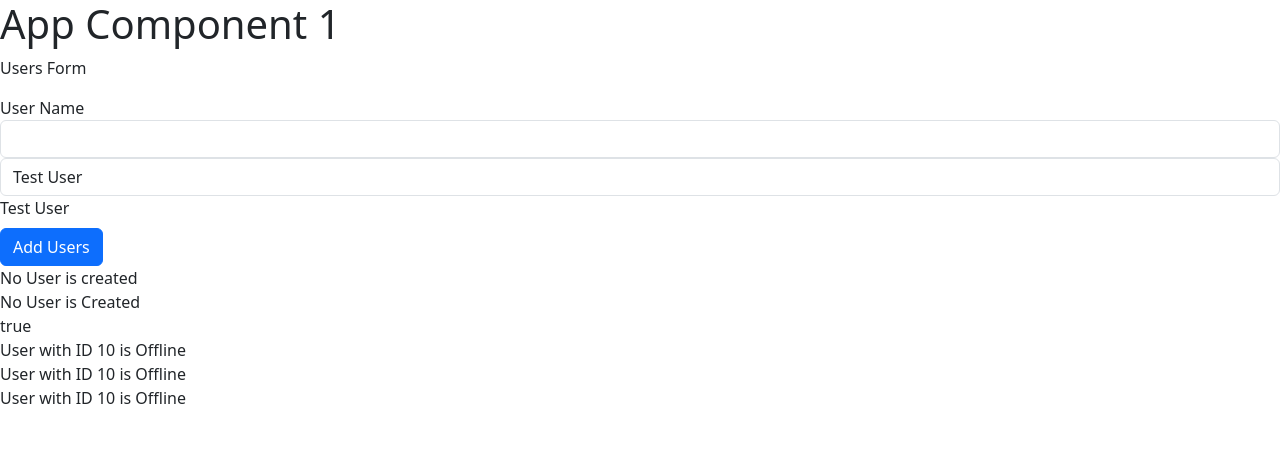
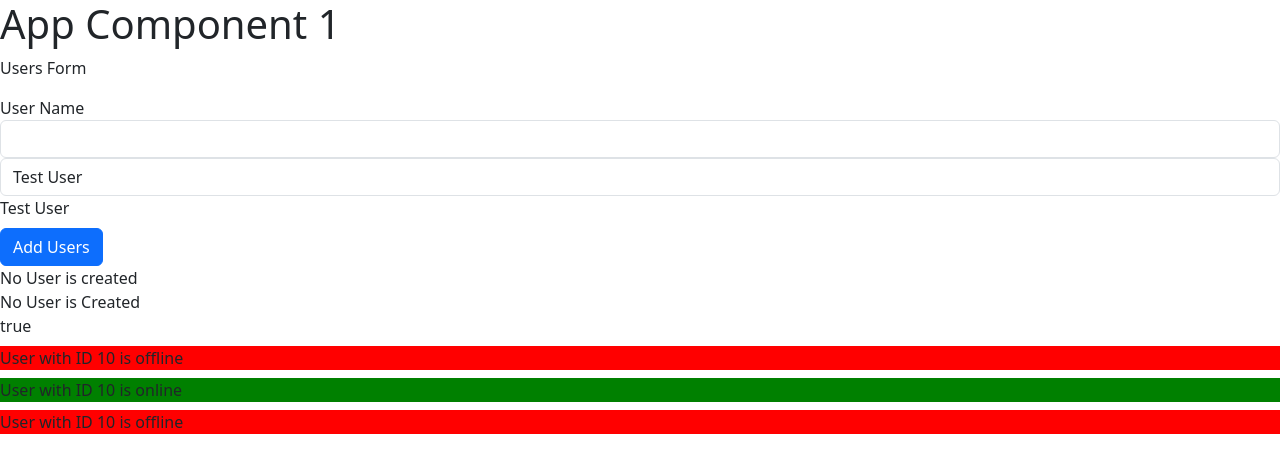
Before and after one commit to DarshanARahate/AngularProject_2, an Angular app: page / in a window 1280 px wide. Shown: the top 472 px of the page. Built offline with nearby package versions, Linux system fonts and the light colour scheme.

Commit message:
ngStyle Attribute Directive

```diff
--- a/src/app/user/user.component.html
+++ b/src/app/user/user.component.html
@@ -1,5 +1,5 @@
 
 
-<div>
+<div class="my-2" [ngStyle]="{ 'background-color': getColor() }">
     {{ "User" }} with ID {{ userId }} is {{ getUserStatus() }}
 </div>
--- a/src/app/user/user.component.ts
+++ b/src/app/user/user.component.ts
@@ -1,18 +1,30 @@
 import { Component } from "@angular/core";
-
+import { CommonModule } from '@angular/common';
 
 @Component({
     standalone: true,
     selector: 'app-user',
-    templateUrl: './user.component.html'
+    templateUrl: './user.component.html',
+    imports: [CommonModule]
 })
 export class UserComponent {
 
     userId: number = 10;
     userStatus: string = "Offline";
 
+    constructor() {
+        this.userStatus = Math.random() > 0.5 ? 'online' : 'offline';
+    }
+
     getUserStatus() {
         return this.userStatus;
     }
 
+    getColor() {
+        if (this.userStatus === 'online') {
+            return 'green';
+        }
+        return 'red';
+    }
+
 }
```
